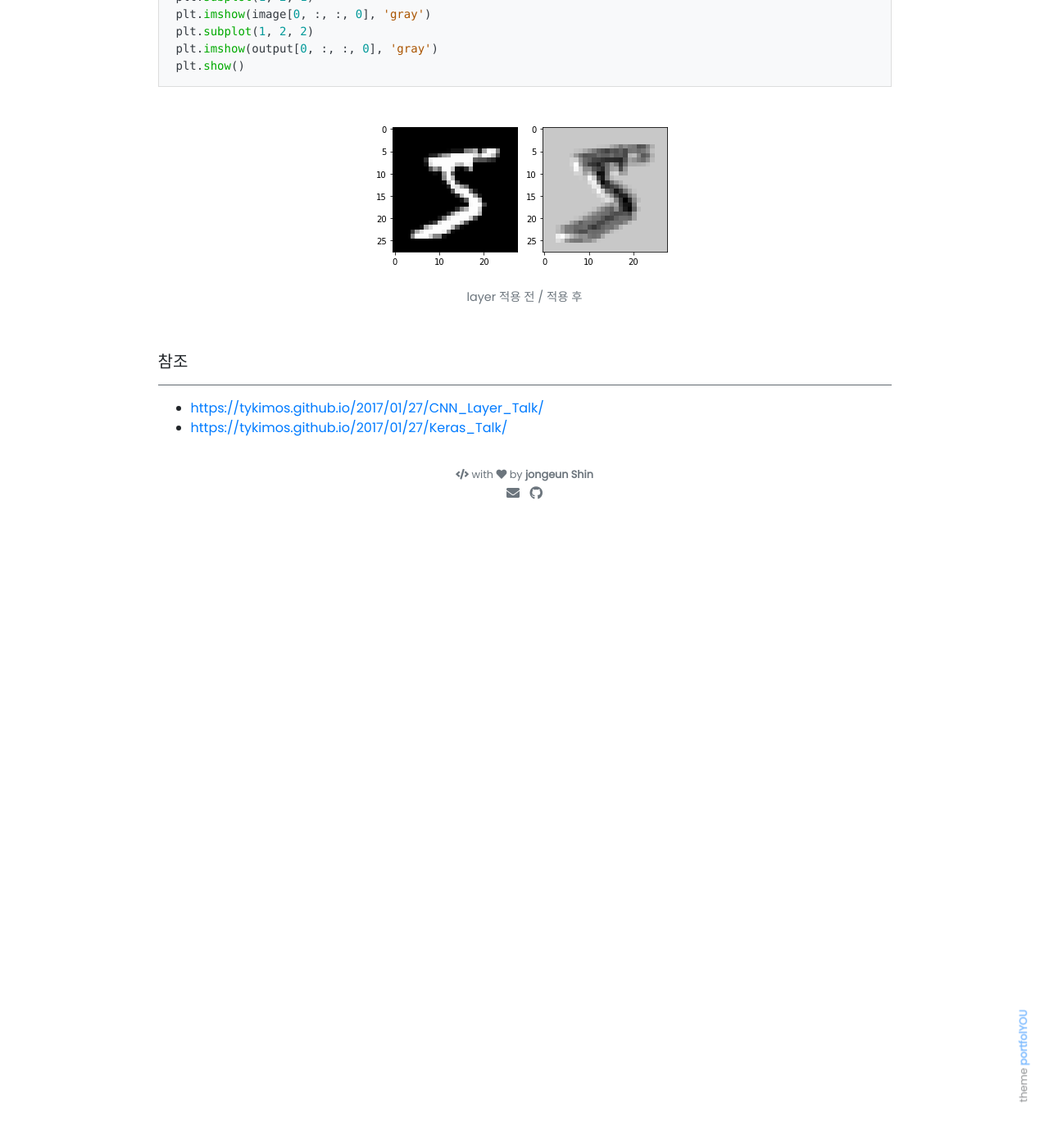
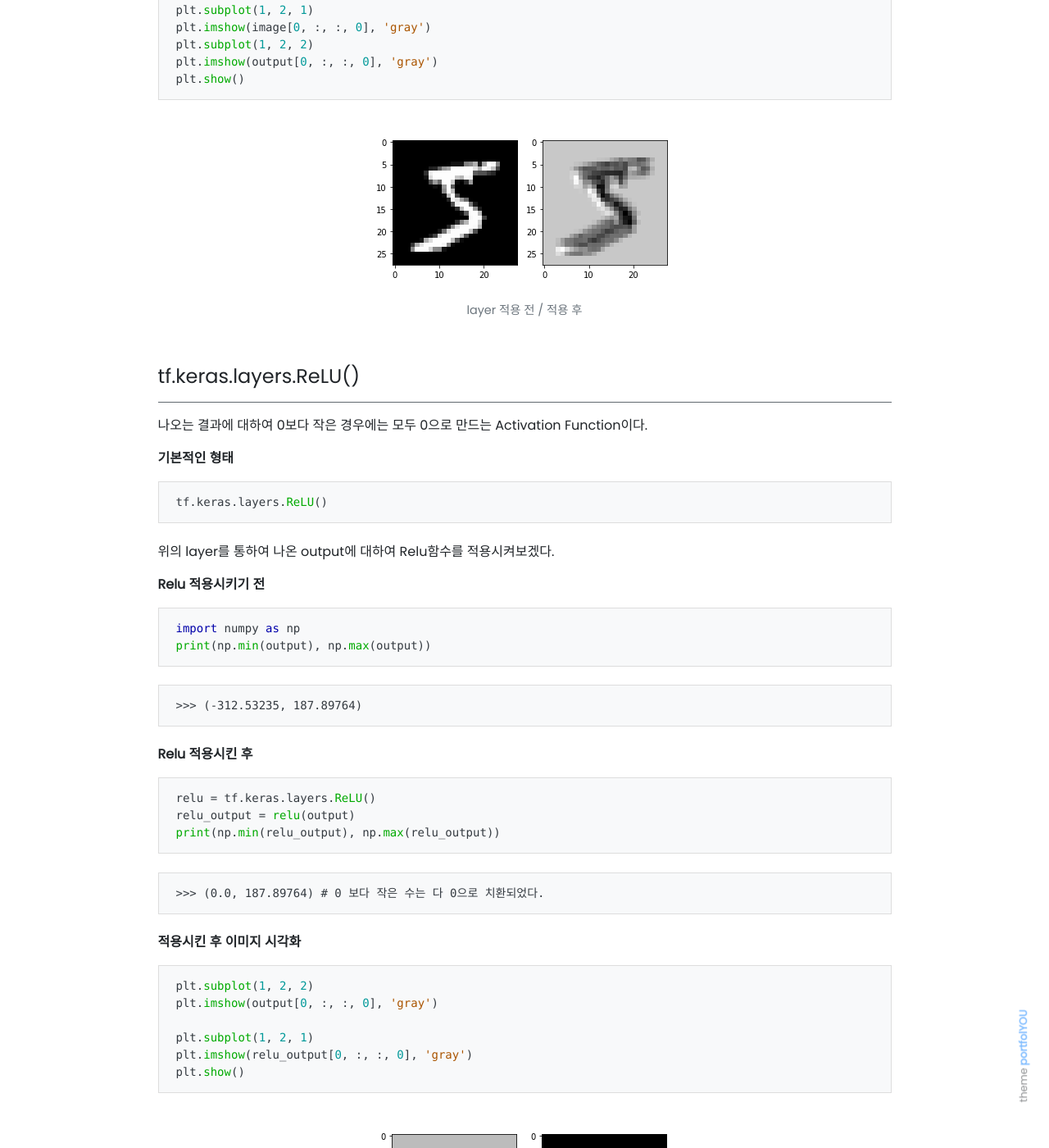
Before and after one commit to jongeunShin95/jongeunshin95.github.io, a Jekyll site: the page built from _posts/2020-05-22-tf-keras-layer.md, in a window 1280 px wide and 1400 px high, scrolled down 2794 px. Shown: the whole window at 82% size. Built offline with Jekyll 4.4.1, drawn with Linux system fonts in a browser that asks for light colours; nearby versions of some CDN libraries; our own code applies the rules of GitHub Pages for plain Markdown files; comment, search, counter and statistics services are not loaded; before the commit the page ends 3424 px from its top, so only the background shows below that; some of the changed text lies outside the part shown.

Commit message:
Update tf.keras.layer/tf.keras.ReLU

````diff
--- a/_posts/2020-05-22-tf-keras-layer.md
+++ b/_posts/2020-05-22-tf-keras-layer.md
@@ -119,6 +120,52 @@ plt.show()
 
 <br>
 
+#### tf.keras.layers.ReLU()
+
+---
+
+나오는 결과에 대하여 0보다 작은 경우에는 모두 0으로 만드는 Activation Function이다.
+
+**기본적인 형태**
+
+```python
+tf.keras.layers.ReLU()
+```
+
+위의 layer를 통하여 나온 output에 대하여 Relu함수를 적용시켜보겠다.
+
+**Relu 적용시키기 전**
+
+```python
+import numpy as np
+print(np.min(output), np.max(output))
+```
+
+    >>> (-312.53235, 187.89764)
+
+**Relu 적용시킨 후**
+```python
+relu = tf.keras.layers.ReLU()
+relu_output = relu(output)
+print(np.min(relu_output), np.max(relu_output))
+```
+
+    >>> (0.0, 187.89764) # 0 보다 작은 수는 다 0으로 치환되었다.
+
+**적용시킨 후 이미지 시각화**
+```python
+plt.subplot(1, 2, 2)
+plt.imshow(output[0, :, :, 0], 'gray')
+
+plt.subplot(1, 2, 1)
+plt.imshow(relu_output[0, :, :, 0], 'gray')
+plt.show()
+```
+
+{% include elements/figure.html image="https://github.com/jongeunShin95/jongeunShin95.github.io/blob/master/assets/images/keras_layer/Relu_output.png?raw=true" caption="ReLU 적용 전 / 적용 후" %}
+
+<br>
+
 ##### 참조
 
 ---
````
Also changed, not shown: other parts of _posts/2020-05-22-tf-keras-layer.md (+2 -1 lines), assets/images/keras_layer/Relu_output.png (added).
